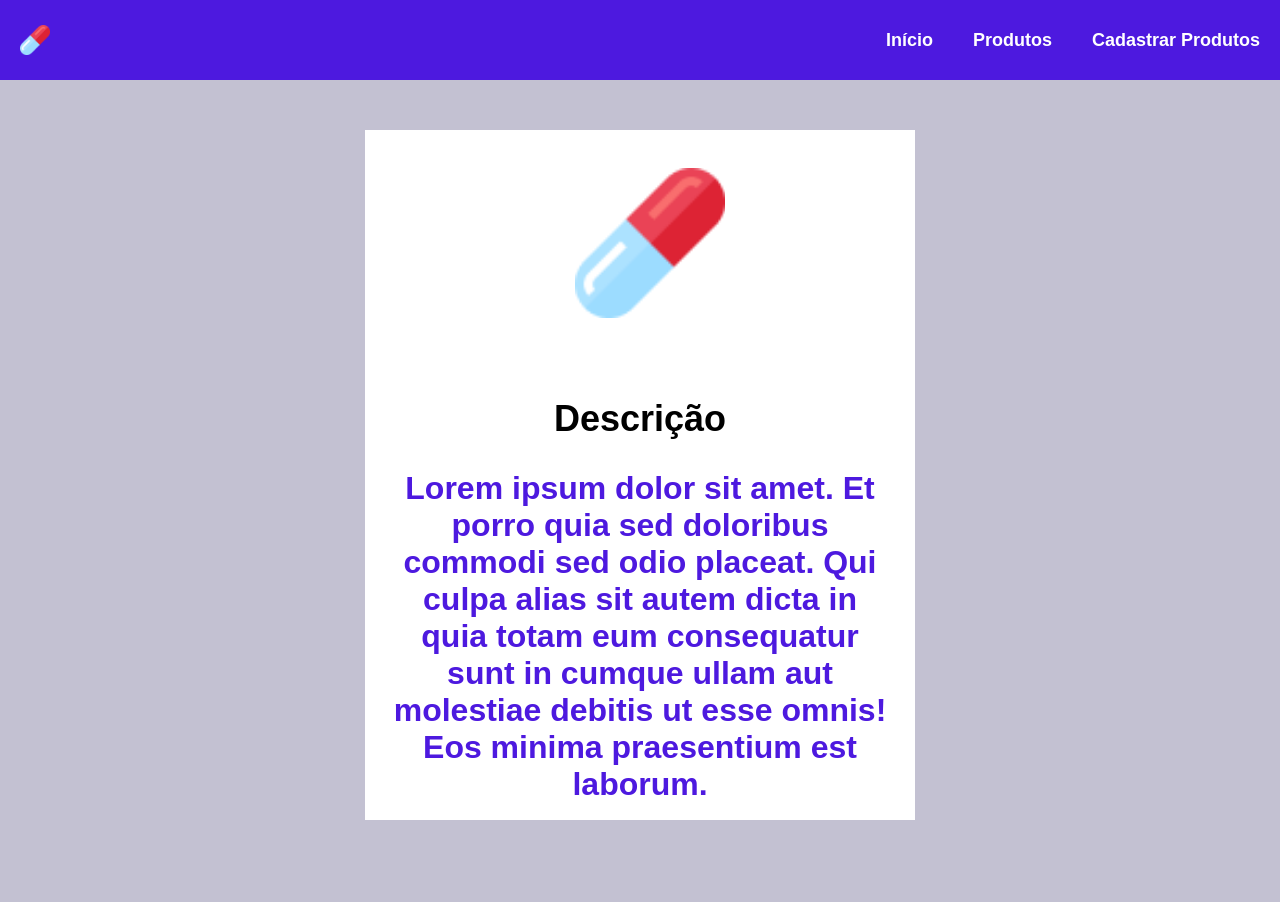
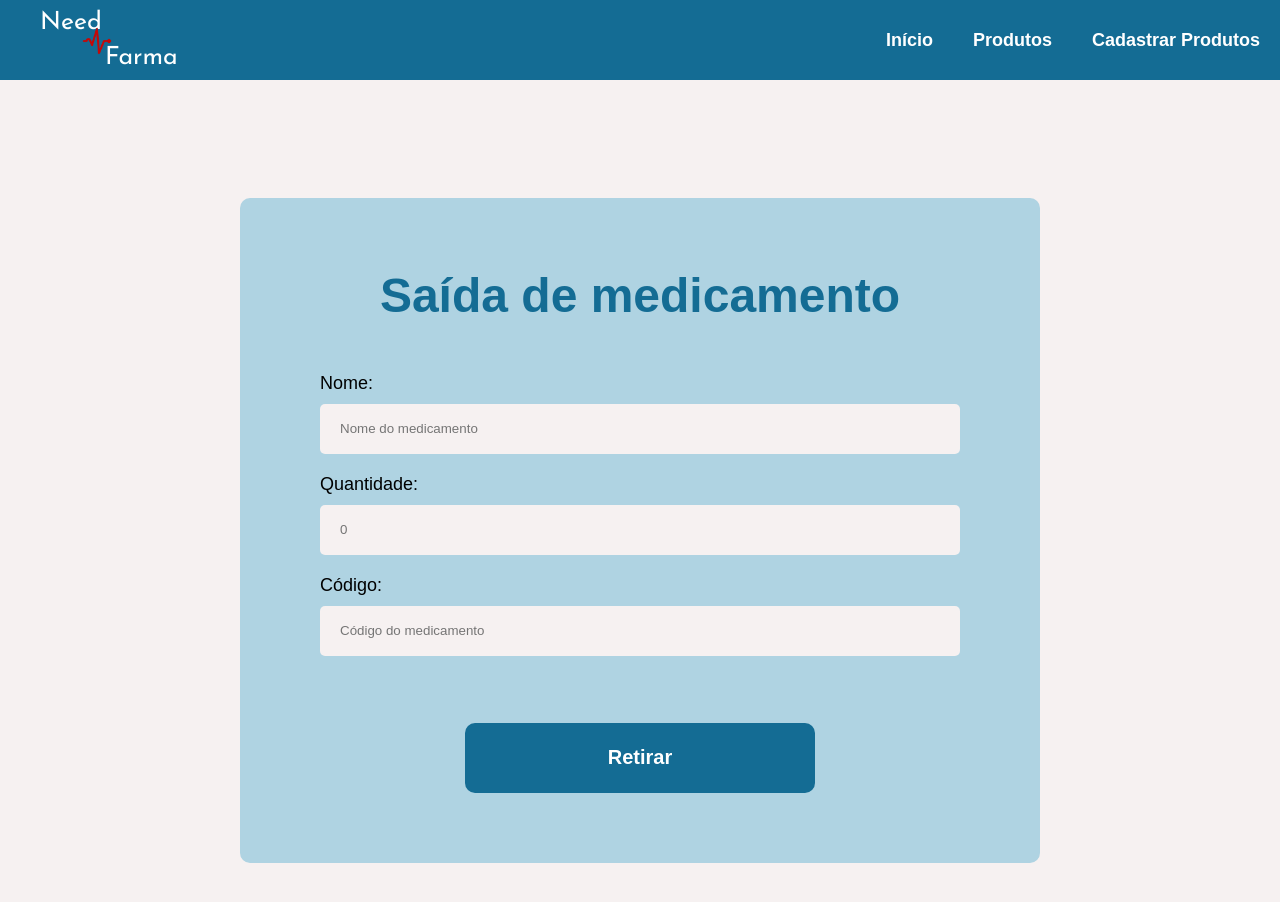
Before and after one commit to Edson-Silva-22/trabalho-de-back-end, a plain HTML site: page telas/Inicio.html in a window 1280 px wide. Drawn offline with Linux system fonts and the light colour scheme.

Commit message:
Adicionando na tela de inicio

```diff
--- a/telas/Inicio.html
+++ b/telas/Inicio.html
@@ -1,15 +1,21 @@
 <!DOCTYPE html>
 <html lang="pt-br">
+
 <head>
     <meta charset="UTF-8">
     <meta name="viewport" content="width=device-width, initial-scale=1.0">
-    <title>Document</title>
+    <title>Inicio</title>
     <link rel="stylesheet" href="./css/Inicio.css">
 </head>
+
 <body>
     <!-- A parte do header vai ser padrão em todas as tela, então não precisa mexer nele por enquanto e o css do menu já esta feito no arquivo Inicio.css -->
     <header>
-        <img src="../img/comprimido 1.png" alt="">
+        <div id="logo">
+            <span id="span1">Need</span>
+            <img src="../img/icons8-pulsação-100.png" alt="">
+            <span id="span2">Farma</span>
+        </div>
 
         <ul>
             <li>
@@ -26,13 +32,27 @@
 
     <!-- o que estiver dentro do main é o que vai mudar em cada tela -->
     <main>
-        <div class="sobre">
-            <img src="../img/comprimido 1.png" alt="comprimido">
+        <form action="" method="get">
+            <h1 id="titulo">Saída de medicamento</h1>
 
-            <h1>Descrição</h1>
+            <div>
+                <label for="nome">Nome:</label>
+                <input type="text" nome="Nome" placeholder="Nome do medicamento" required>
+            </div>
 
-            <p>Lorem ipsum dolor sit amet. Et porro quia sed doloribus commodi sed odio placeat. Qui culpa alias sit autem dicta in quia totam eum consequatur sunt in cumque ullam aut molestiae debitis ut esse omnis! Eos minima praesentium est laborum.</p>
-        </div>
+            <div>
+                <label for="quantidade">Quantidade:</label>
+                <input type="number" name="quantidade" id="quantidade" placeholder="0" required>
+            </div>
+
+            <div>
+                <label for="código">Código:</label>
+                <input type="number" name="codigo" id="codigo" placeholder="Código do medicamento" required>
+            </div>
+
+            <a href="./Produtos.html" id="cadastro">Retirar</a>
+
+        </form>
     </main>
 </body>
 </html>
--- a/telas/css/Inicio.css
+++ b/telas/css/Inicio.css
@@ -1,23 +1,63 @@
-*{
+@import url('https://fonts.googleapis.com/css2?family=Josefin+Sans&display=swap');
+
+* {
     padding: 0%;
     margin: 0%;
     box-sizing: border-box;
 }
 
-:root{
+:root {
     font-size: 62.5%;
 }
 
-header{
+body {
+  background-color: #F6F1F1;
+}
+
+header {
   height: 8rem;
   width: 100%;
-    background-color: #4D19DF;
+  background-color: #146C94;
   display: flex;
   justify-content: space-between;
   align-items: center;
 }
 
-ul{
+#logo {
+  position: relative;
+  font-size: 2.5rem;
+  height: 100%;
+  width: 15rem;
+  color: white;
+  margin-left: 3rem;
+}
+
+#logo > #span1 {
+  font-family: 'Josefin Sans', sans-serif;
+  position: absolute;
+  top: 1rem;
+}
+
+#logo > #span2 {
+  font-family: 'Josefin Sans', sans-serif;
+  position: absolute;
+  bottom: 1rem;
+  left: 7.5rem;
+}
+
+img {
+  width: 3rem;
+  height: 3rem;
+  margin-left: 2rem;
+}
+
+#logo > img {
+  position: absolute;
+  top: 2.6rem;
+  left: 3.2rem;
+}
+
+ul {
   display: flex;
   list-style: none;
   font-size: 1.8rem;
@@ -25,60 +65,86 @@ ul{
   font-weight: 600;
 }
 
-a{
+ul li a {
   text-decoration: none;
   color: white;
   padding: 3rem 2rem;
   transition: 0.4s;
 }
 
-a:hover{
-    background-color: #4115b9;
+ul li a:hover {
+  background-color: #0b5e85;
 }
 
-img{
-    width: 3rem;
-    height: 3rem;
-    margin-left: 2rem;
+/*Estilização do formulario de cadastro*/
+
+main {
+  height: 100vh;
+  margin-top: 5rem;
+  display: flex;
+  justify-content: center;
 }
 
-/* as configurações acima são para o menu que vai está em toda as telas */
-
-body {
-    background-color: #C3C1D2;
-    font-family: Arial, Helvetica, sans-serif;
-    font-weight: 700;
+form {
+  width: 800px;
+  margin: auto;
+  display: flex;
+  align-items: center;
+  flex-direction: column;
+  padding: 7rem;
+  border-radius: 1rem;
+  background-color: #AFD3E2;
 }
 
-main .sobre {
-    margin: 50px auto 90px auto;
+form h1 {
+  text-align: center;
+  font-size: 48px;
+  color: #146C94;
+  font-weight: 600;
+  font-family: Arial, Helvetica, sans-serif;
+  margin-bottom: 4rem;
 }
 
-.sobre {
+div {
   display: flex;
   flex-direction: column;
-    align-items: center;
-    justify-content: center;
-    background-color: #fff;
-    width: 550px;
-    height: 690px;
+  width: 100%;
+  font-family: Arial, Helvetica, sans-serif;
+  font-size: 1.5rem;
+  padding: 1rem;
 }
 
-.sobre img {
-    margin-top: 20px;
-    width: 150px;
-    height: 150px;
+div, label {
+  padding-bottom: 1rem;
+  font-size: 18px;
 }
 
-.sobre h1 {
-    margin-top: 80px;
-    font-size: 36px;
+input {
+  border-radius: 5px;
+  height: 5rem;
+  padding-left: 2rem;
+  background-color: #F6F1F1;
+  border: none
 }
 
-.sobre p {
-    max-width: 500px;
-    font-size: 32px;
-    margin-top: 30px;
-    text-align: center;
-    color: #4D19DF;
+form > a {
+  font-size: 2rem;
+  font-family: Arial, Helvetica, sans-serif;
+  border: none;
+  background: #146C94;
+  color: #ffffff;
+  padding: 0%;
+  height: 7rem;
+  width: 35rem;
+  display: flex;
+  justify-content: center;
+  align-items: center;
+  border-radius: 10px;
+  margin-top: 5.7rem;
+  font-weight: bold;
+  text-decoration: none;
 }
+
+form > a:hover{
+  background-color: #0b5e85;
+}
```
Also changed, not shown: img/icons8-pulsação-100.png (added). Lines whose indentation alone changed are shown as unchanged.
